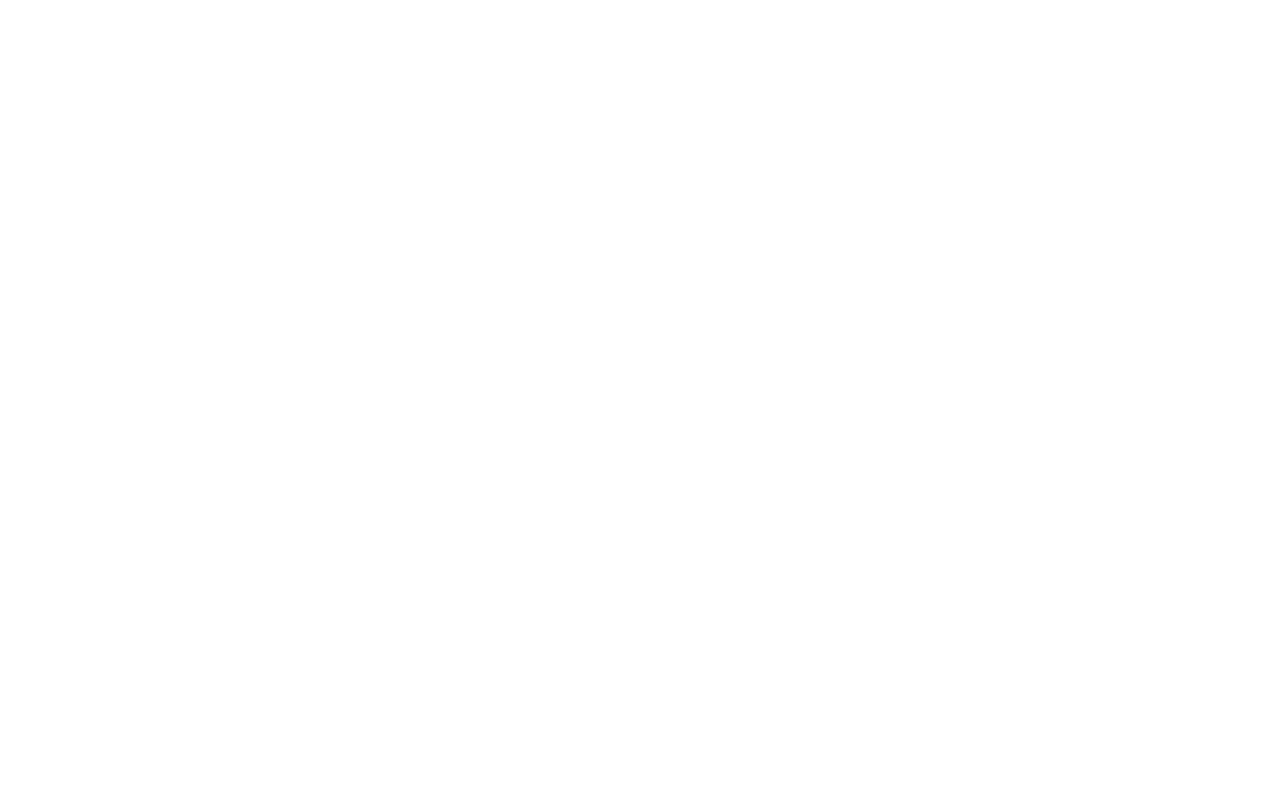
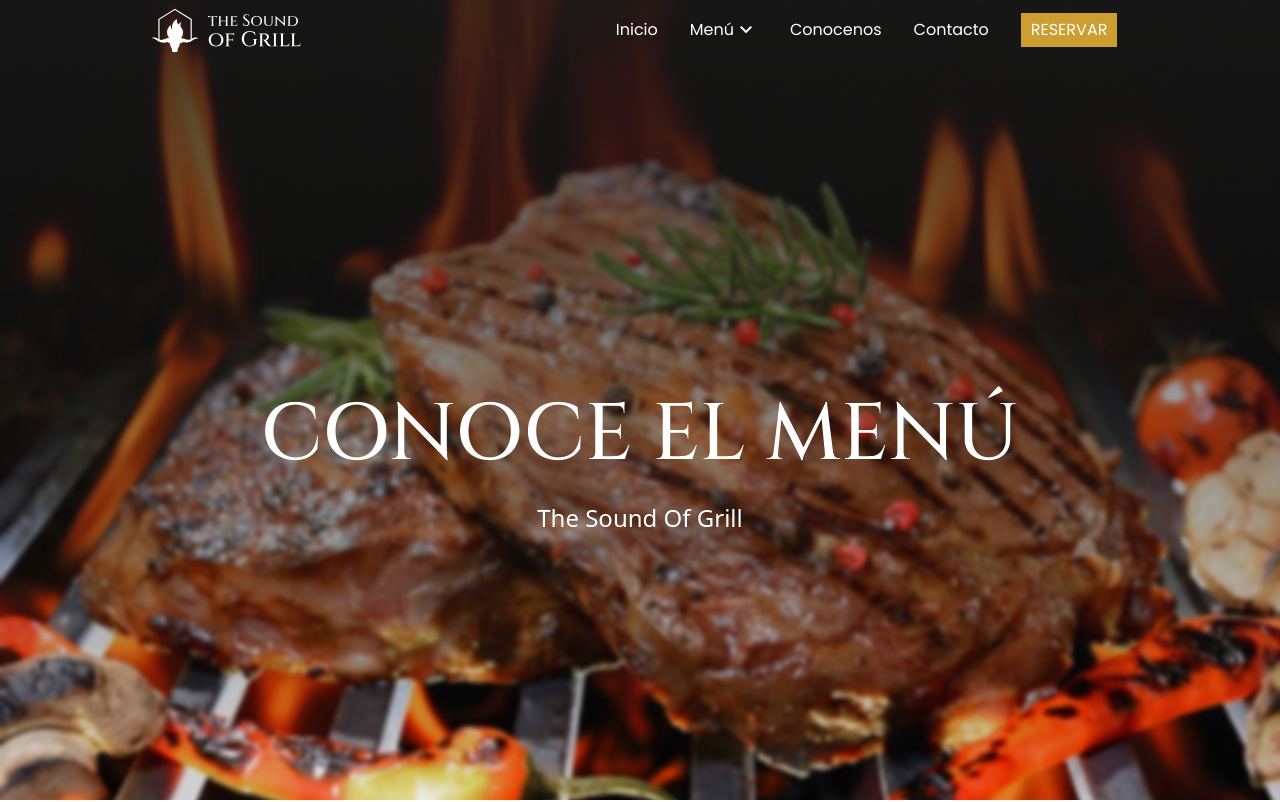
Before and after one commit to maurosanchezmatamoros/the-sound-of-grill, a React (Create React App) app: page /menuDestacados in a window 1280 px wide. Shown: the top 802 px of the page. Built offline with nearby package versions, Linux system fonts and the light colour scheme; the HTML template or start-up script is replaced by a standard one.

Commit message:
started with menus

```diff
--- a/src/App.js
+++ b/src/App.js
@@ -1,5 +1,5 @@
 import { BrowserRouter, Routes, Route } from 'react-router-dom'
-import { Home, MenuBebidas, MenuDestacados, MenuPlatos, MenuPostres, Reserva } from './pages/index'
+import { Home, MenuBebidas, MenuDestacados, MenuPlatos, MenuPostres, Reserva } from './pages/'
 
 //Bootstrap
 import 'bootstrap/dist/css/bootstrap.css'
--- /dev/null
+++ b/src/components/Menu.js
@@ -0,0 +1,23 @@
+import { Container, Row, Col } from 'react-bootstrap'
+
+//styles
+import "../styles/Menus.css"
+
+
+export const Menu = () => {
+
+    return (
+        <>
+            <Container fluid className="menu">
+                <Row className="p-5">
+                    <Col md={4} sm={12} className="footer-section1 px-5 py-4">
+                        <div >
+
+                        </div>
+                        <p className="text-center text-md-start">Los mejores cortes de carne y los mojitos más deliciosos de todo Tepoztlán.</p>
+                    </Col>
+                </Row>
+            </Container>
+        </>
+    )
+}
--- a/src/components/index.js
+++ b/src/components/index.js
@@ -1,2 +1,3 @@
 export { Footer } from "./Footer"
 export { Navbar } from "./Navbar"
+export { Menu } from "./Menu"
--- a/src/pages/menuDestacados.js
+++ b/src/pages/menuDestacados.js
@@ -1,6 +1,18 @@
+import { Navbar, Footer, Menu} from "../components/index"
+import "../styles/Menus.css"
+
 export const MenuDestacados = () => {
     return(
         <>
+        <header style={{ backgroundImage: `url(/assets/images/fondoHome.png)` }}>
+                <Navbar />
+                <div className="homeMainText">
+                    <h2 className="homeTitle">CONOCE EL MENÚ</h2>
+                    <h3 className="homeSubTitle">The Sound Of Grill</h3>
+                </div>
+        </header>
+        <Menu/>
+        <Footer />
         </>
     )
 }
--- /dev/null
+++ b/src/styles/Menus.css
@@ -0,0 +1,49 @@
+header{
+    margin: 0;
+    padding: 0;
+    height: 300px;
+    width: 100%;
+    background-repeat: no-repeat;
+    background-size: cover;
+    background-position: center;
+}
+
+.homeMainText{
+    height: 100%;
+    display: flex;
+    justify-content: center;
+    flex-direction: column;
+    align-items: center;
+}
+
+.homeTitle{
+    font-family: 'Cinzel', serif;
+    font-size: 50px;
+    color: #fff;
+    font-weight: 500;
+    text-align: center;
+    padding: 0;
+    margin: 0;
+}
+
+.homeSubTitle{
+    font-size: 24px;
+    color: #fff;
+    font-weight: 400;
+    text-align: center;
+    padding: 0;
+    margin: 0;
+    margin-top: 21px;
+}
+
+.homeButton{
+    background: none;
+    border: 2px solid #fff;
+    color: #E9E9E9;
+    width: 152px;
+    height: 48px;
+    font-weight: 500;
+    font-size: 16px;
+    letter-spacing: 0.08em;
+    margin-top: 62px;
+}
```
